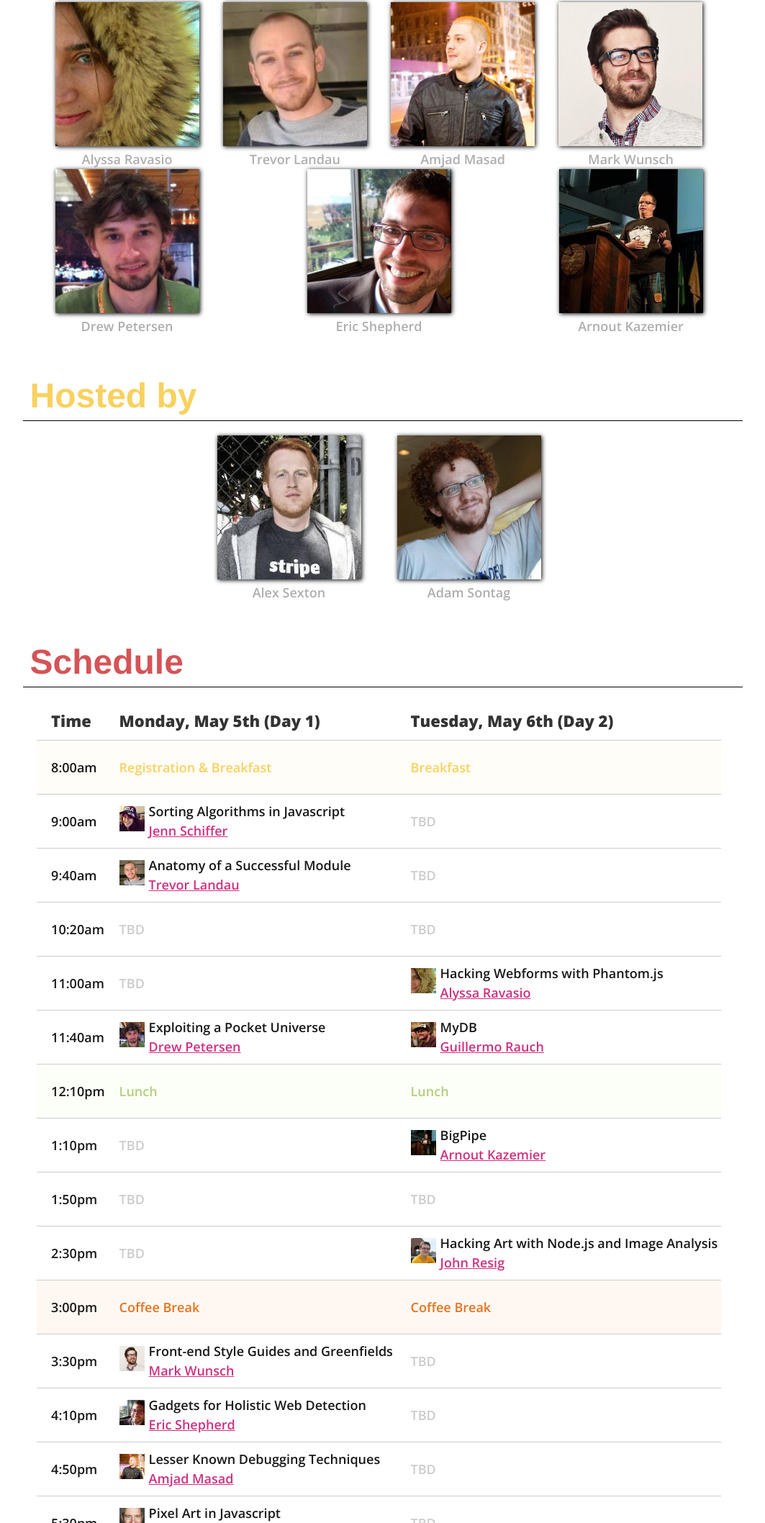
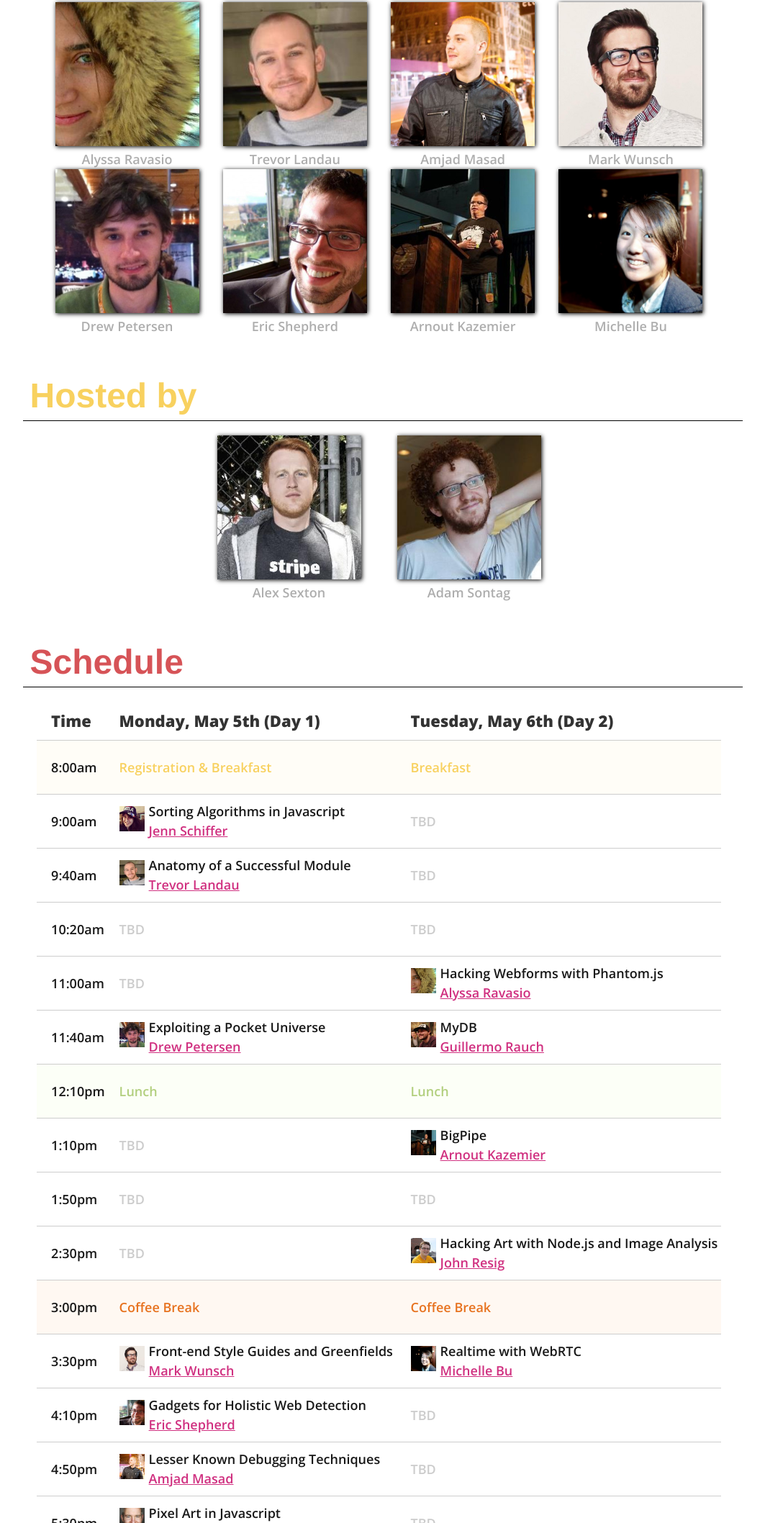
Before and after one commit to EmpireJS/2014.empirejs.org, a website: page public/index.html in a window 1280 px wide. Shown: the part 1299-3415 px from the top of the page at 72% size, without its empty margins (118-1181 px from the left). Drawn offline with nearby package versions, Linux system fonts and the light colour scheme; a web font is replaced by a local one.

Commit message:
[doc] Added Michelle

```diff
--- a/public/index.html
+++ b/public/index.html
@@ -73,7 +73,7 @@ console.log("... It’s Computer SCIENCE.");
         <div class="subheader">
           <h1>Speakers</h1>
           <div style="text-align: right">
-            <p>... 13 more to be announced. <strong>One every day!</strong></p>
+            <p>... <strong>12</strong> more to be announced. <strong>One every day!</strong></p>
           </div>
         </div>
 
@@ -131,6 +131,11 @@ console.log("... It’s Computer SCIENCE.");
           <div>
             <a href="https://twitter.com/3rdeden" target="_blank">
               <img src="/img/speakers/arnout-kazemier.jpg" alt /><p>Arnout Kazemier</p>
+            </a>
+          </div>
+          <div>
+            <a href="https://twitter.com/hazelcough" target="_blank">
+              <img src="/img/speakers/michelle-bu.jpg" alt /><p>Michelle Bu</p>
             </a>
           </div>
         </div>
@@ -248,7 +253,11 @@ console.log("... It’s Computer SCIENCE.");
                 <talk>Front-end Style Guides and Greenfields</talk>
                 <speaker><a href="http://twitter.com/markwunsch" target="_blank">Mark Wunsch</a></speaker>
               </td>
-              <td><tbd></tbd></td>
+              <td>
+                <img src="/img/speakers/michelle-bu.jpg" />
+                <talk>Realtime with WebRTC</talk>
+                <speaker><a href="http://twitter.com/hazelcough" target="_blank">Michelle Bu</a></speaker>
+              </td>
             </tr>
             <tr>
               <td>4:10pm</td>
```
Also changed, not shown: public/img/speakers/michelle-bu.jpg (added).
